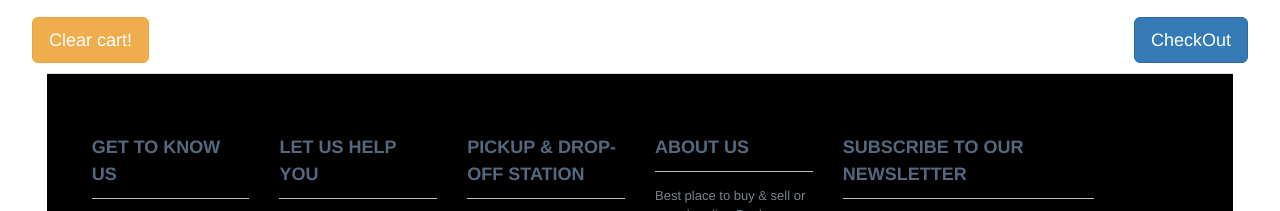
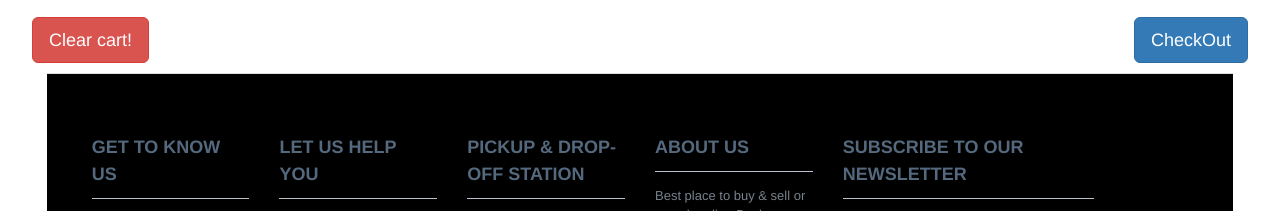
Before and after one commit to Limologic/Eshterely, a plain HTML site: page cart.html in a window 1280 px wide. Shown: the part 173-384 px from the top of the page. Drawn offline with nearby package versions, Linux system fonts and the light colour scheme.

Commit message:
add button style danger

```diff
--- a/cart.html
+++ b/cart.html
@@ -34,7 +34,7 @@
           </table>
           <div class="row">
               <button type="button" class="btn btn-primary btn-lg pull-right">CheckOut</button>
-              <button type="button" id="clearall" class="btn btn-warning btn-lg pull-left">Clear cart!</button>
+              <button type="button" id="clearall" class="btn btn-danger btn-lg pull-left">Clear cart!</button>
           </div>
 
 
```
